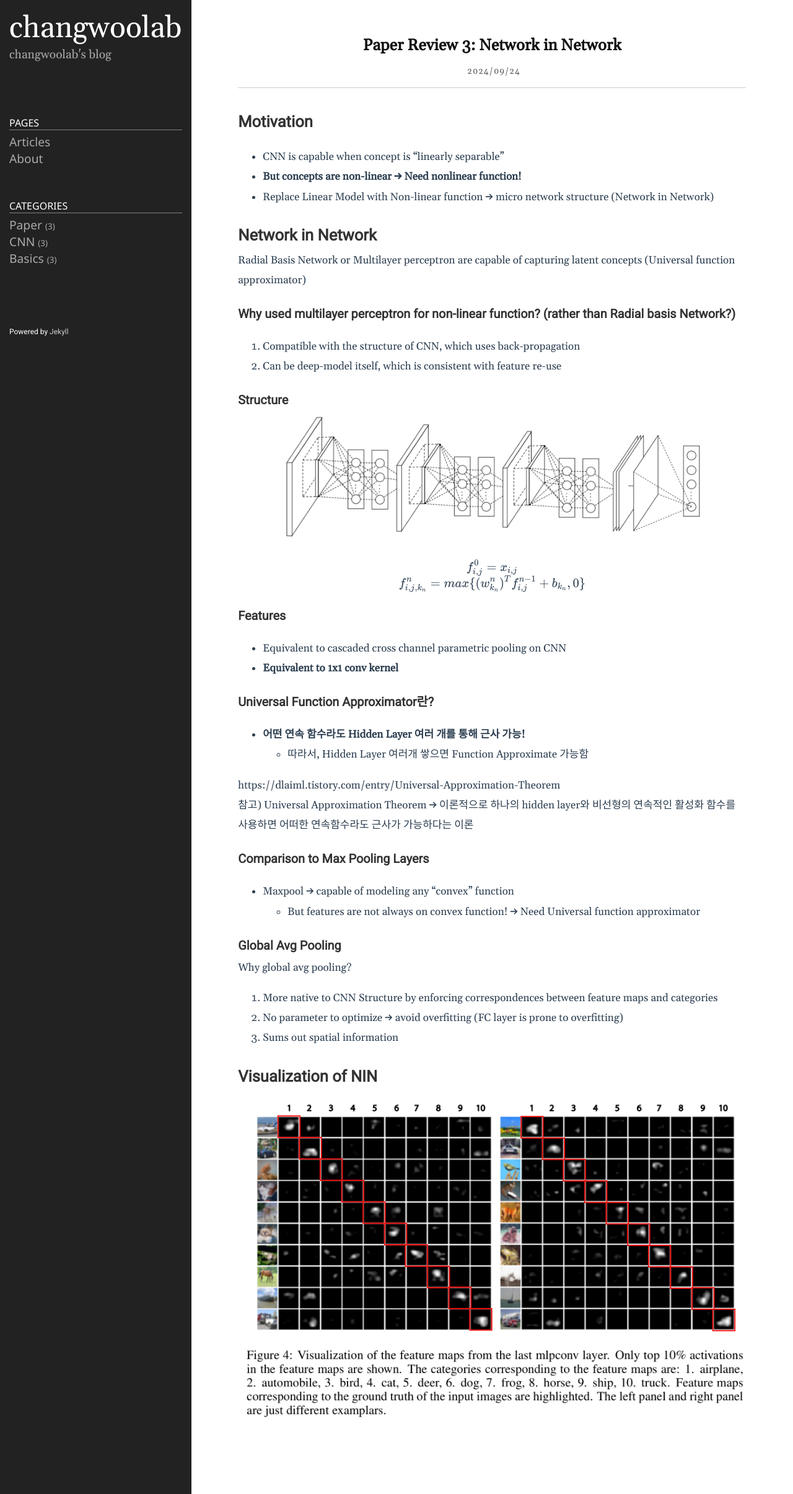
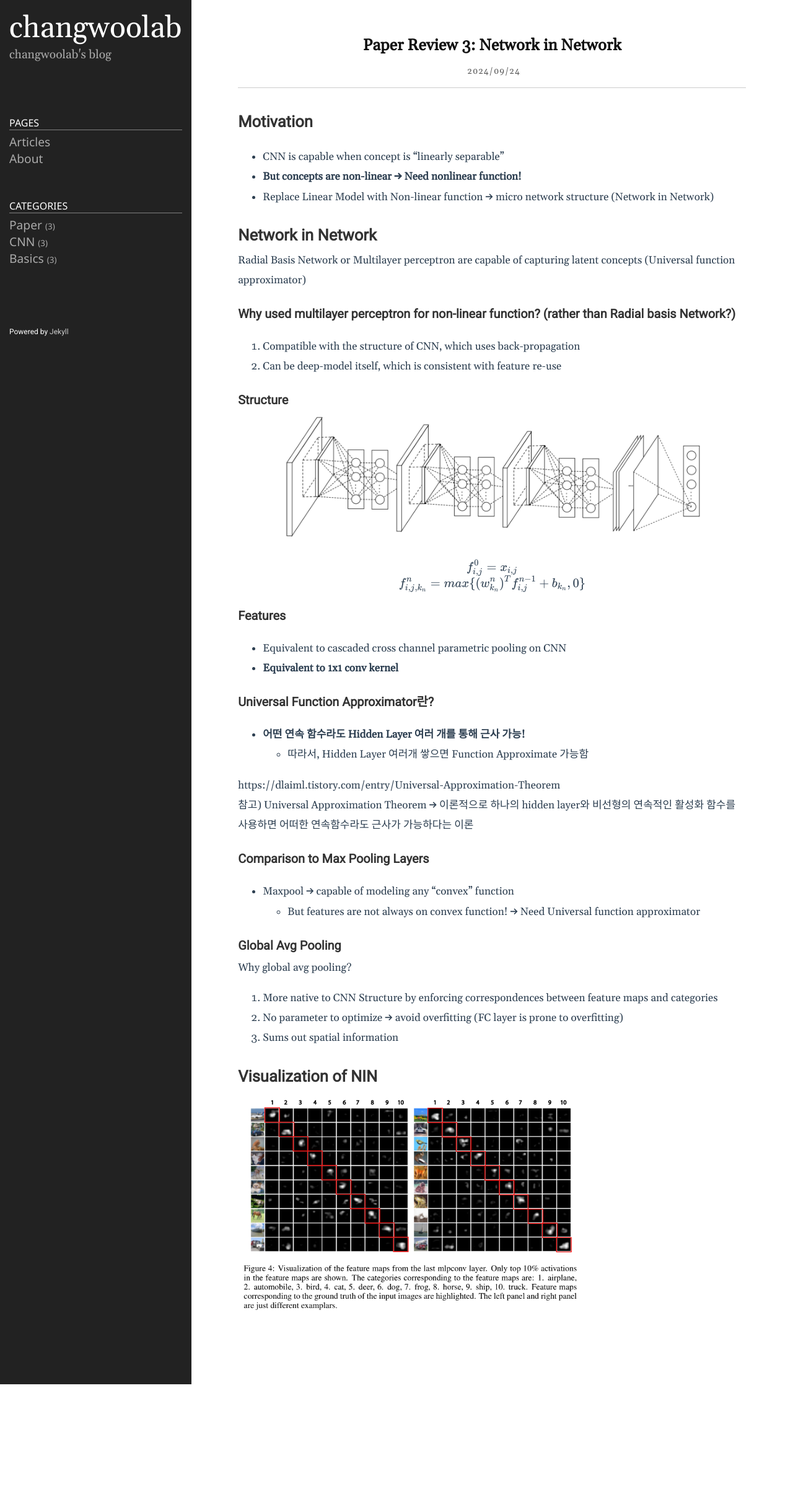
Before and after one commit to changwoolab/changwoolab.github.io, a Jekyll site: the page built from _posts/2024-09-24-nin.md, in a window 1280 px wide. Shown: the whole page at 62% size. Built offline with Jekyll 4.4.1, drawn with Linux system fonts in a browser that asks for light colours; nearby versions of some CDN libraries; after the commit the page ends 2233 px from its top, so only the background shows below that.

Commit message:
change width

```diff
--- a/_posts/2024-09-24-nin.md
+++ b/_posts/2024-09-24-nin.md
@@ -60,4 +60,4 @@ Why global avg pooling?
 
 ## Visualization of NIN
 
-![Untitled](/public/img/nin2.png)
+<img src="/public/img/nin2.png" width=550 />
```
